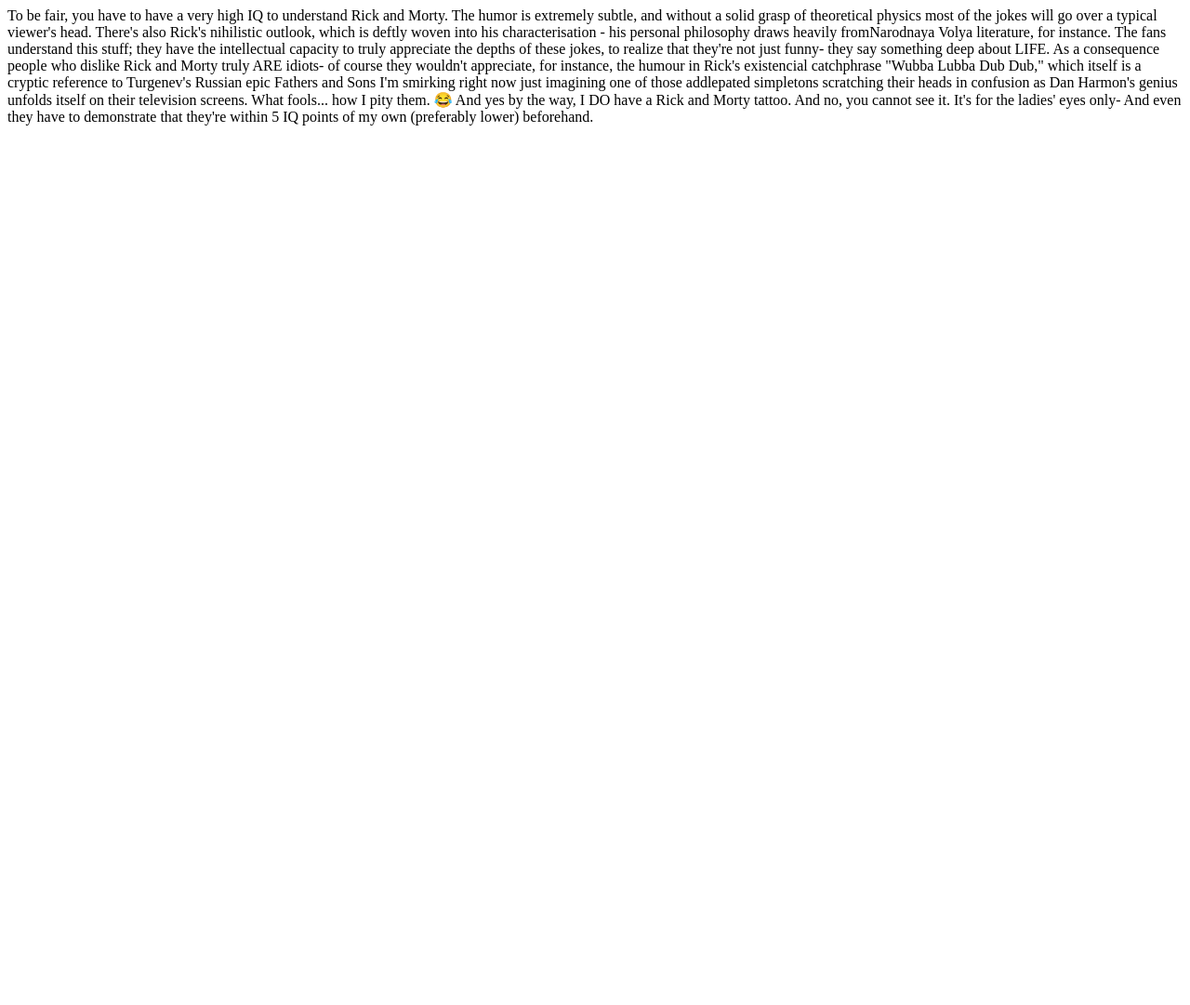
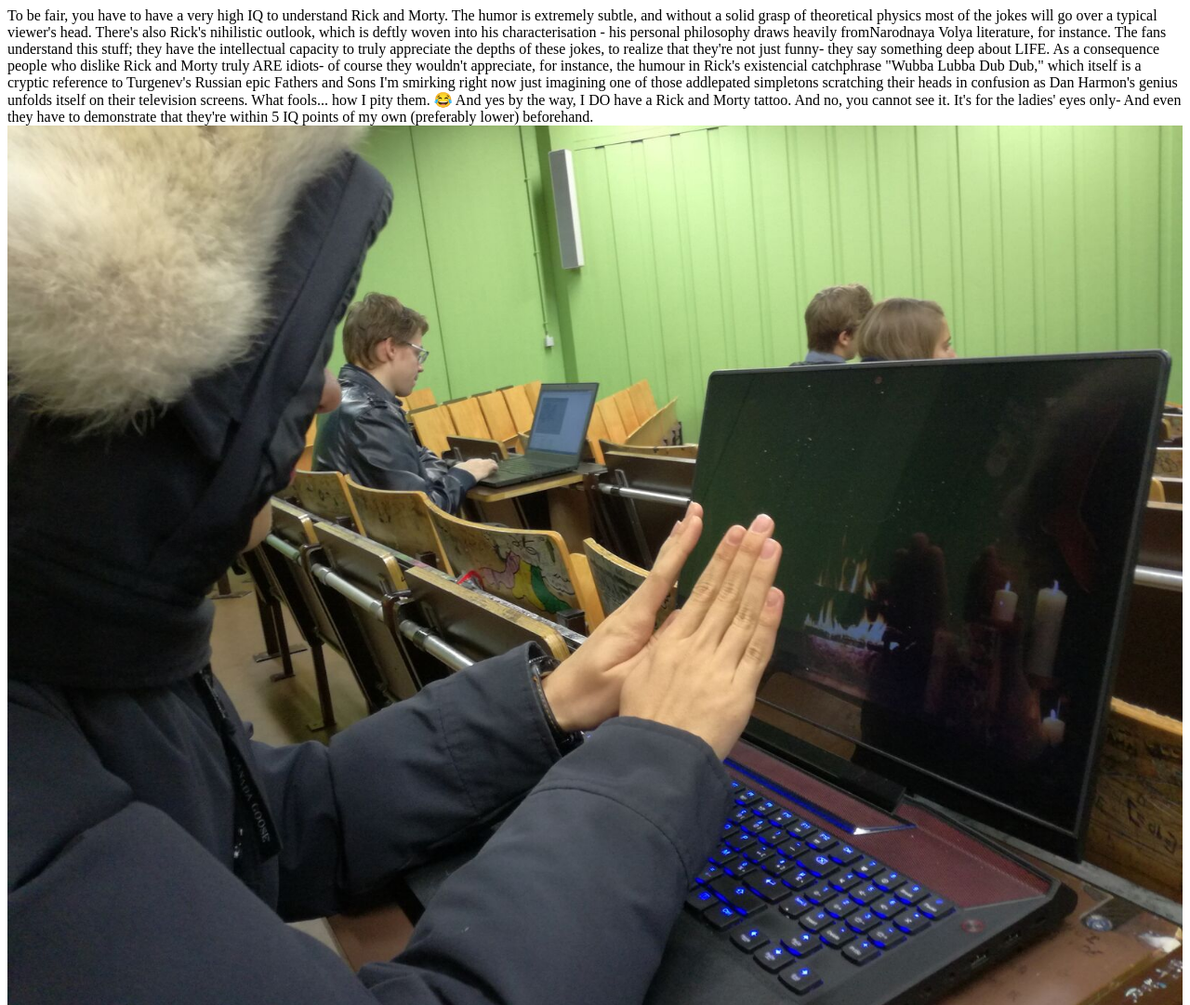
Before and after one commit to DebouvereArne/DemoLes2, a plain HTML site: page index.html in a window 1280 px wide. Shown: the top 1081 px of the page at 93% size. Before the commit the page ends 800 px from the top, so only its background shows below. Drawn offline with Linux system fonts and the light colour scheme.

Commit message:
rawr xD *nuzzles you*

```diff
--- a/index.html
+++ b/index.html
@@ -1,8 +1,10 @@
 <html>
 <head>
-    <title>Add me if you want to ERP :3</title>
+    <title>Learn</title>
 </head>
 <body>
 To be fair, you have to have a very high IQ to understand Rick and Morty. The humor is extremely subtle, and without a solid grasp of theoretical physics most of the jokes will go over a typical viewer's head. There's also Rick's nihilistic outlook, which is deftly woven into his characterisation - his personal philosophy draws heavily fromNarodnaya Volya literature, for instance. The fans understand this stuff; they have the intellectual capacity to truly appreciate the depths of these jokes, to realize that they're not just funny- they say something deep about LIFE. As a consequence people who dislike Rick and Morty truly ARE idiots- of course they wouldn't appreciate, for instance, the humour in Rick's existencial catchphrase "Wubba Lubba Dub Dub," which itself is a cryptic reference to Turgenev's Russian epic Fathers and Sons I'm smirking right now just imagining one of those addlepated simpletons scratching their heads in confusion as Dan Harmon's genius unfolds itself on their television screens. What fools... how I pity them. 😂 And yes by the way, I DO have a Rick and Morty tattoo. And no, you cannot see it. It's for the ladies' eyes only- And even they have to demonstrate that they're within 5 IQ points of my own (preferably lower) beforehand.
+
+<img src="thibaultmeme.jpg" width="100%" /></body>
 </body>
 </html>
```
Also changed, not shown: thibaultmeme.jpg (added).
